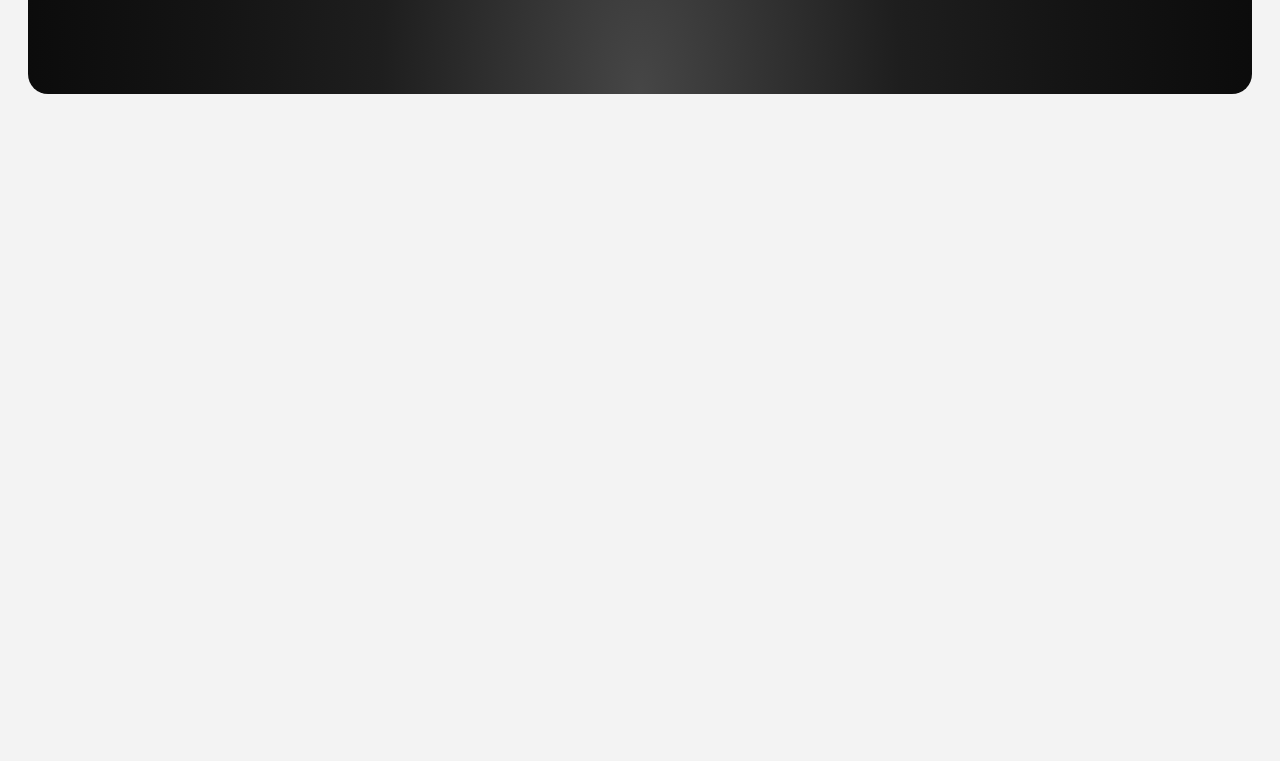
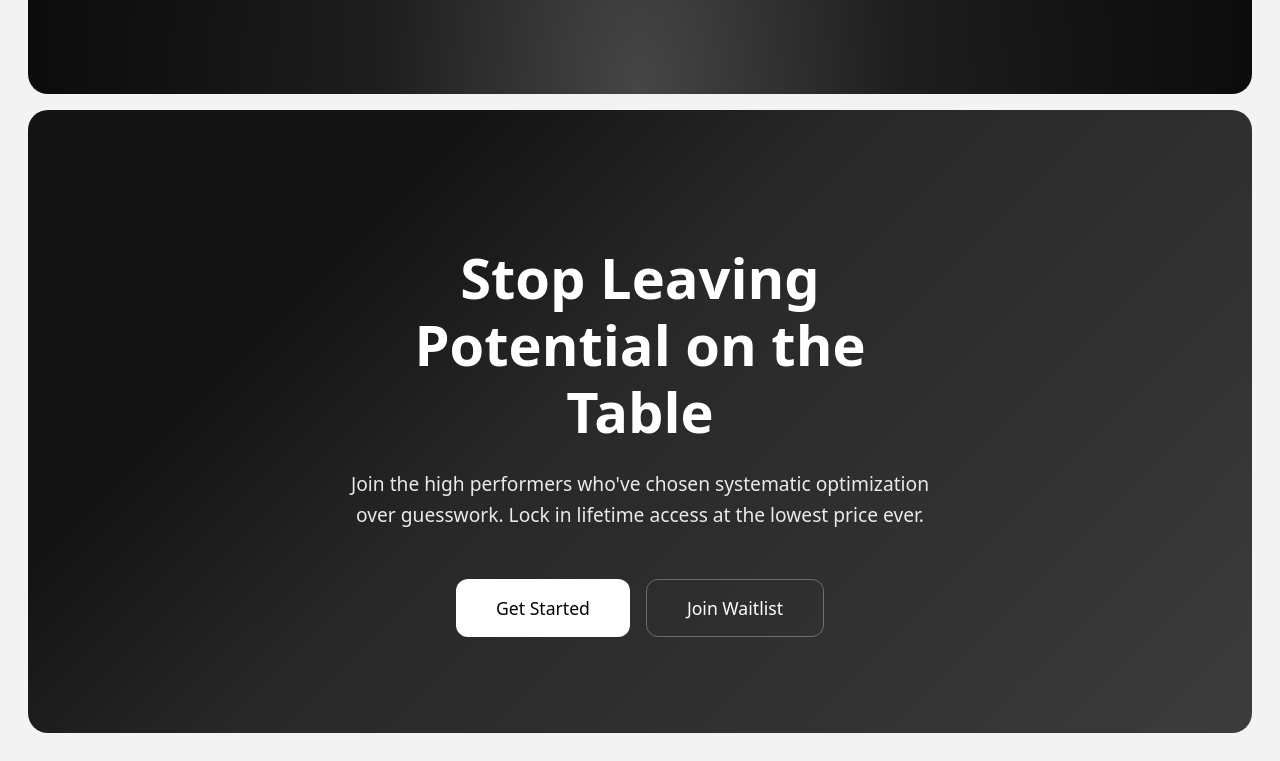
Before and after one commit to HehLul/apexos, a React (Vite) app in the folder landingpage/: page / in a window 1280 px wide. Shown: the part 5351-6112 px from the top of the page. Before the commit the page ends 5473 px from the top, so only its background shows below. Built offline with nearby package versions, Linux system fonts and the light colour scheme.

Commit message:
feat: lastcta section

```diff
--- a/landingpage/src/App.jsx
+++ b/landingpage/src/App.jsx
@@ -8,6 +8,7 @@ import Features from "./sections/Features/Features";
 import Why from "./sections/Why/Why";
 import How from "./sections/How/How";
 import Pricing from "./sections/Pricing/Pricing";
+import LastCta from "./sections/LastCta/LastCta";
 
 function App() {
   useEffect(() => {
@@ -41,7 +42,7 @@ function App() {
 
     // Observe sections for header animations
     const sectionsToAnimate = document.querySelectorAll(
-      ".why, .features, .how"
+      ".why, .features, .how, .pricing"
     );
     sectionsToAnimate.forEach((section) => sectionObserver.observe(section));
 
@@ -75,6 +76,7 @@ function App() {
       <Features></Features>
       <How></How>
       <Pricing></Pricing>
+      <LastCta></LastCta>
       {/* <Footer></Footer> */}
     </div>
   );
--- /dev/null
+++ b/landingpage/src/sections/LastCta/LastCta.css
@@ -0,0 +1,96 @@
+.last-cta {
+  padding: 6rem;
+  border-radius: 20px;
+  color: white;
+  text-align: center;
+
+  /* Similar gradient background to the reference */
+  background: linear-gradient(
+    135deg,
+    rgba(20, 20, 20, 1) 25%,
+    rgba(40, 40, 40, 1) 45%,
+    rgba(50, 50, 50, 1) 75%,
+    rgba(60, 60, 60, 1) 100%
+  );
+}
+
+.last-cta .content {
+  max-width: 600px;
+  margin: 0 auto;
+}
+
+.last-cta h1 {
+  font-size: 3.5rem;
+  font-weight: 600;
+  margin-bottom: 1.5rem;
+  line-height: 1.2;
+}
+
+.last-cta p {
+  font-size: 1.2rem;
+  font-weight: 300;
+  margin-bottom: 3rem;
+  line-height: 1.6;
+  opacity: 0.9;
+}
+
+.last-cta .buttons {
+  display: flex;
+  gap: 1rem;
+  justify-content: center;
+  flex-wrap: wrap;
+}
+
+.last-cta button {
+  padding: 1rem 2.5rem;
+  border-radius: 12px;
+  font-weight: 500;
+  font-size: 1.1rem;
+  cursor: pointer;
+  transition: all 0.3s ease;
+  border: none;
+}
+
+.last-cta .primary {
+  background-color: white;
+  color: black;
+}
+
+.last-cta .primary:hover {
+  background-color: rgba(255, 255, 255, 0.9);
+  transform: translateY(-2px);
+  box-shadow: 0 8px 25px rgba(0, 0, 0, 0.2);
+}
+
+.last-cta .secondary {
+  background-color: transparent;
+  color: white;
+  border: 1px solid rgba(255, 255, 255, 0.3);
+}
+
+.last-cta .secondary:hover {
+  background-color: rgba(255, 255, 255, 0.1);
+  border-color: rgba(255, 255, 255, 0.5);
+  transform: translateY(-2px);
+}
+
+/* Responsive design */
+@media (max-width: 768px) {
+  .last-cta {
+    padding: 4rem 2rem;
+  }
+
+  .last-cta h1 {
+    font-size: 2.5rem;
+  }
+
+  .last-cta .buttons {
+    flex-direction: column;
+    align-items: center;
+  }
+
+  .last-cta button {
+    width: 100%;
+    max-width: 300px;
+  }
+}
--- /dev/null
+++ b/landingpage/src/sections/LastCta/LastCta.jsx
@@ -0,0 +1,21 @@
+import "./LastCta.css";
+
+function LastCta() {
+  return (
+    <div className="last-cta">
+      <div className="content">
+        <h1>Stop Leaving Potential on the Table</h1>
+        <p>
+          Join the high performers who've chosen systematic optimization over
+          guesswork. Lock in lifetime access at the lowest price ever.
+        </p>
+        <div className="buttons">
+          <button className="primary">Get Started</button>
+          <button className="secondary">Join Waitlist</button>
+        </div>
+      </div>
+    </div>
+  );
+}
+
+export default LastCta;
--- a/landingpage/src/sections/Pricing/Pricing.css
+++ b/landingpage/src/sections/Pricing/Pricing.css
@@ -14,9 +14,36 @@
   );
 }
 
-.pricing h1 {
+/* Initial hidden state - header elements start invisible */
+.pricing .section-title,
+.pricing > .header h1,
+.pricing > .header p {
+  opacity: 0;
+  transform: translateY(40px);
+}
+
+/* SectionTitle - animate entire component at once */
+.pricing .section-title * {
+  opacity: 1 !important;
+  transform: none !important;
+}
+
+/* Animation triggers when .animate-in class is added to pricing section */
+.pricing.animate-in .section-title {
+  animation: fadeInFromTopPricing 0.8s ease-out forwards;
+  animation-delay: 0s;
+}
+
+.pricing.animate-in > .header h1 {
   font-size: 3rem;
   font-weight: 600;
+  animation: fadeInFromBottomPricing 0.8s ease-out forwards;
+  animation-delay: 0.3s;
+}
+
+.pricing.animate-in > .header p {
+  animation: fadeInFromBottomPricing 0.8s ease-out forwards;
+  animation-delay: 0.6s;
 }
 
 .pricing > .header {
@@ -30,6 +57,7 @@
   color: rgb(124, 124, 124);
   gap: 2rem;
 }
+
 .pricings > .container {
   display: flex;
   flex-direction: column;
@@ -39,11 +67,34 @@
   padding: 2rem;
   width: 500px;
   min-height: 400px;
+
+  /* Animation setup */
+  transition: transform 0.3s ease, opacity 0.3s ease;
+  transform: scale(1);
+  opacity: 0; /* Start invisible for scroll animation */
+  cursor: pointer;
+}
+
+/* Container scroll animations - fade in from bottom one by one */
+.pricing.animate-in .pricings > .container:nth-child(1) {
+  animation: fadeInFromBottomPricing 0.8s ease-out forwards;
+  animation-delay: 0.9s;
+}
+
+.pricing.animate-in .pricings > .container:nth-child(2) {
+  animation: fadeInFromBottomPricing 0.8s ease-out forwards;
+  animation-delay: 1.1s;
+}
+
+.pricing.animate-in .pricings > .container:nth-child(3) {
+  animation: fadeInFromBottomPricing 0.8s ease-out forwards;
+  animation-delay: 1.3s;
 }
 
 .pricings > .container:nth-child(2) {
   background-color: white;
 }
+
 .pricings > .container h4 {
   margin: 0;
   font-weight: 500;
@@ -54,9 +105,11 @@
   font-weight: 600;
   color: white;
 }
+
 .pricings > .container:nth-child(2) span {
   color: black;
 }
+
 .pricings > .container p {
   padding-bottom: 20px;
   border-bottom: dashed 1px rgba(170, 169, 169, 0.5);
@@ -67,14 +120,17 @@
   list-style: none;
   padding-left: 0;
 }
+
 .pricings > .container:nth-child(2) .plan-title {
   color: black;
 }
+
 .pricings > .container ul .plan-title {
   font-weight: 600;
   color: white;
   margin-bottom: 12px;
 }
+
 .pricings > .container li {
   display: flex;
   align-items: center;
@@ -90,38 +146,48 @@
   border-radius: 20px;
   margin-top: auto;
   background-color: rgba(78, 78, 78, 0.507);
-  animation-delay: 1s;
+  transition: transform 0.3s ease;
 }
+
 .pricings > .container:nth-child(2) button {
   background-color: black;
 }
+
 .pricings > .container button:hover {
-  transition: transform 0.3s ease;
   transform: scale(1.02);
 }
 
-/* Add these rules to your existing Pricing.css for scale animation */
-
-.pricings > .container {
-  transition: transform 0.3s ease, opacity 0.3s ease;
-  transform: scale(1);
-  opacity: 1;
-  cursor: pointer;
-}
-
-/* When any container is selected, make all others smaller */
-.pricings.has-selected > .container {
+/* Hover selection animation - when one container is hovered, others shrink */
+.pricings:hover > .container {
   transform: scale(0.95);
   opacity: 0.7;
 }
 
-/* The selected container stays larger and full opacity */
-.pricings.has-selected > .container.selected {
-  transform: scale(1.05);
-  opacity: 1;
+/* The hovered container stays larger and full opacity */
+.pricings > .container:hover {
+  transform: scale(1.05) !important;
+  opacity: 1 !important;
 }
 
-/* Optional: Add hover effect for better UX */
-.pricings > .container:hover {
-  transform: scale(1.02);
+/* Keyframe Animations - specific to Pricing section */
+@keyframes fadeInFromTopPricing {
+  from {
+    opacity: 0;
+    transform: translateY(-30px);
+  }
+  to {
+    opacity: 1;
+    transform: translateY(0);
+  }
 }
+
+@keyframes fadeInFromBottomPricing {
+  from {
+    opacity: 0;
+    transform: translateY(40px);
+  }
+  to {
+    opacity: 1;
+    transform: translateY(0);
+  }
+}
```
